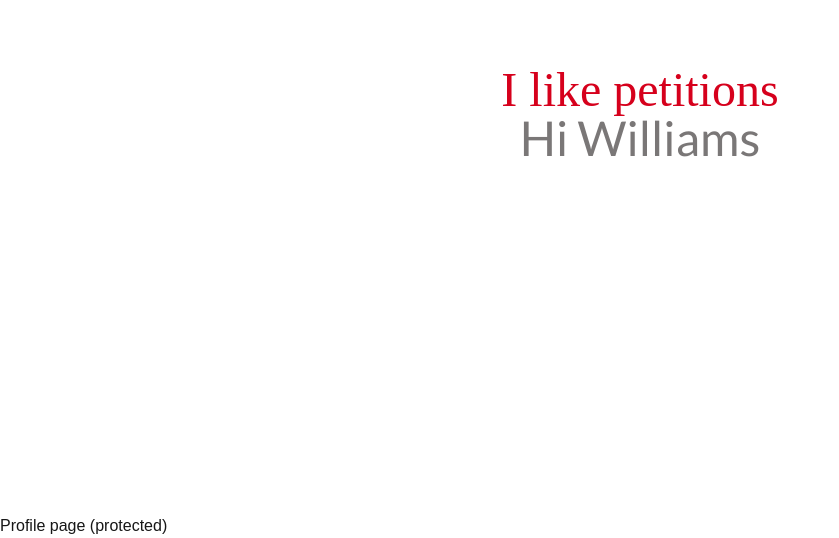
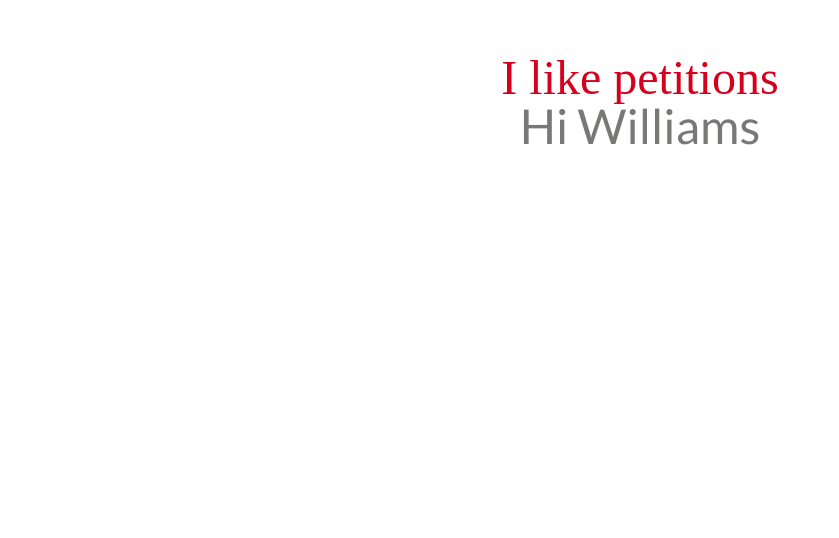
Before and after one commit to wtg/petitions, a Next.js app: page / in a window 1280 px wide. Shown: the part 286-824 px from the top of the page, without its empty margins (0-839 px from the left). After the commit the page ends 800 px from the top, so only its background shows below. Built offline with nearby package versions, Linux system fonts and the light colour scheme; a web font is replaced by a local one.

Commit message:
update text color

```diff
--- a/src/app/page.tsx
+++ b/src/app/page.tsx
@@ -12,8 +12,8 @@ export default function Home() {
             <div className="flex flex-col justify-center items-center h-screen">
                 <h1 className="font-display text-5xl text-cherry">I like petitions</h1>
                 <h2 className="font-body text-5xl text-light-gray">Hi Williams</h2>
+                <a href='/profile' className="text-white">Profile page (protected)</a>
             </div>
-            <a href='/profile'>Profile page (protected)</a>
         </>
     );
 }
```
